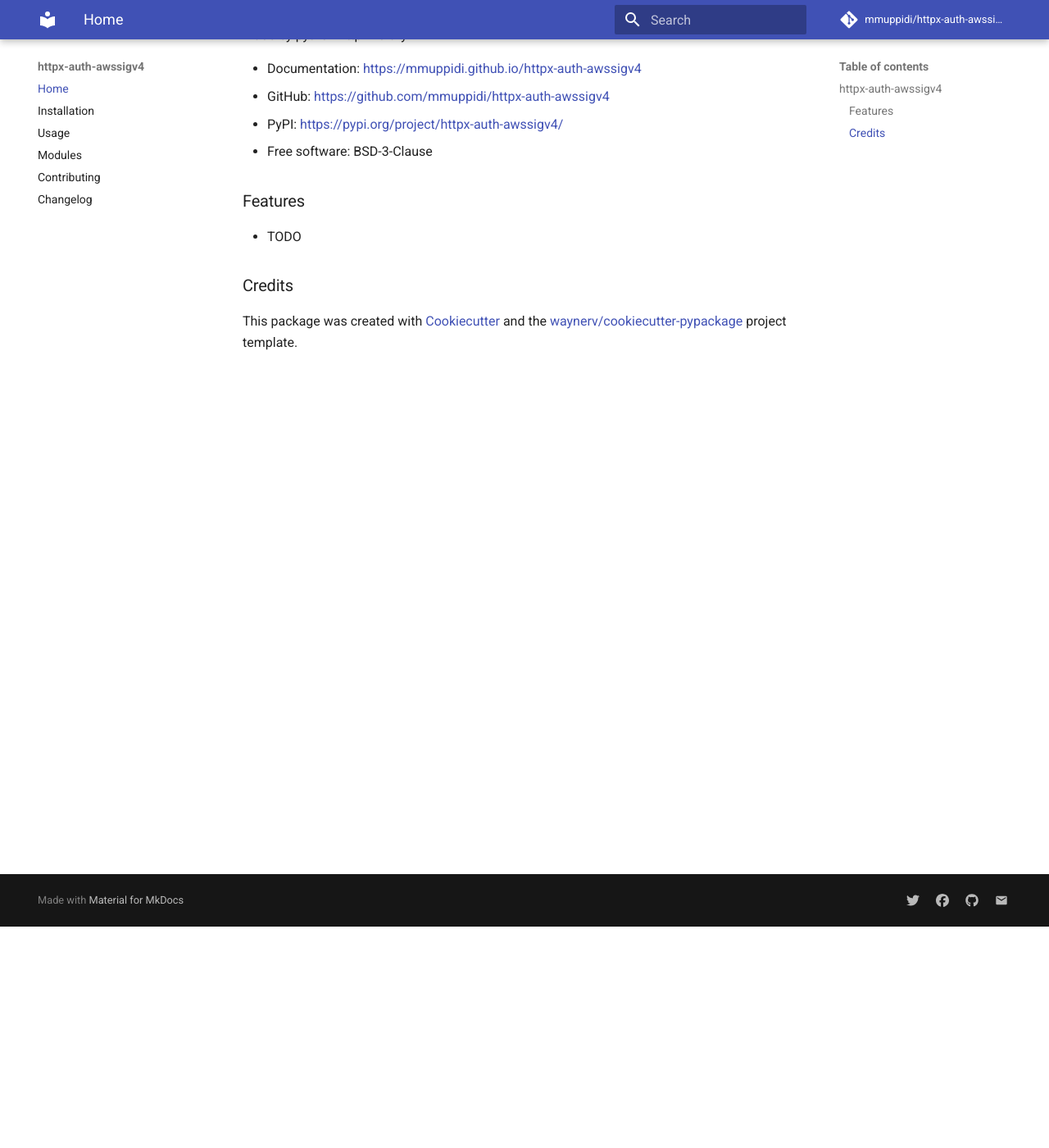
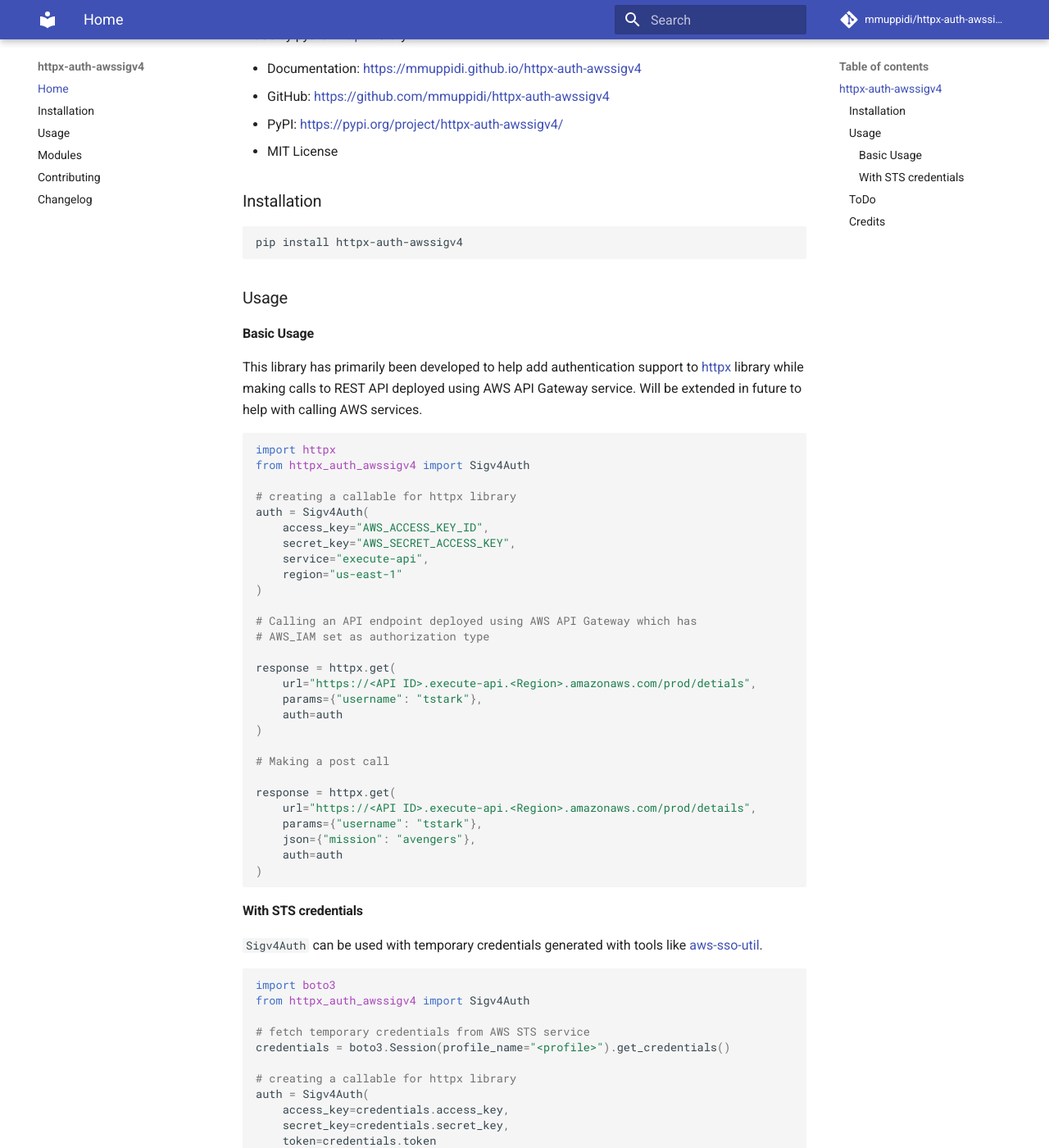
Before and after one commit to mmuppidi/httpx-auth-awssigv4, an MkDocs documentation site: the page built from docs/index.md, in a window 1280 px wide and 1400 px high, scrolled down 270 px. Shown: the whole window at 82% size. Built offline with MkDocs 1.6.1 and Material for MkDocs 9.7.7, drawn with Linux system fonts in a browser that asks for light colours; comment, search, counter and statistics services are not loaded; some of the changed text lies outside the part shown.

Commit message:
Adding inital README and documentation

````diff
--- a/README.md
+++ b/README.md
@@ -4,23 +4,115 @@
 [![pypi](https://img.shields.io/pypi/v/httpx-auth-awssigv4.svg)](https://pypi.org/project/httpx-auth-awssigv4/)
 [![python](https://img.shields.io/pypi/pyversions/httpx-auth-awssigv4.svg)](https://pypi.org/project/httpx-auth-awssigv4/)
 [![Build Status](https://github.com/mmuppidi/httpx-auth-awssigv4/actions/workflows/dev.yml/badge.svg)](https://github.com/mmuppidi/httpx-auth-awssigv4/actions/workflows/dev.yml)
-[![codecov](https://codecov.io/gh/mmuppidi/httpx-auth-awssigv4/branch/main/graphs/badge.svg)](https://codecov.io/github/mmuppidi/httpx-auth-awssigv4)
+[![codecov](https://codecov.io/gh/mmuppidi/httpx-auth-awssigv4/branch/master/graphs/badge.svg)](https://codecov.io/github/mmuppidi/httpx-auth-awssigv4)
 
 
 
-This package provides utilities to add AWS Signature V4 authentication infrormation to calls made by python httpx library
+This package provides utilities to add [AWS Signature V4](https://docs.aws.amazon.com/general/latest/gr/signature-version-4.html) authentication infrormation to calls made by python [httpx](https://www.python-httpx.org/) library.
 
 
 * Documentation: <https://mmuppidi.github.io/httpx-auth-awssigv4>
 * GitHub: <https://github.com/mmuppidi/httpx-auth-awssigv4>
 * PyPI: <https://pypi.org/project/httpx-auth-awssigv4/>
-* Free software: BSD-3-Clause
+* MIT License
 
+## Installation
 
-## Features
+```bash
+pip install httpx-auth-awssigv4
+```
 
-* TODO
+## Usage
+
+### Basic Usage
+
+This library has primarily been developed to help add authentication support to [httpx](https://www.python-httpx.org/) library while making calls to
+REST API deployed using AWS API Gateway service. Will be extended in future to help with calling AWS services.
+
+```python
+import httpx
+from httpx_auth_awssigv4 import Sigv4Auth
+
+# creating a callable for httpx library
+auth = Sigv4Auth(
+    access_key="AWS_ACCESS_KEY_ID",
+    secret_key="AWS_SECRET_ACCESS_KEY",
+    service="execute-api",
+    region="us-east-1"
+)
+
+# Calling an API endpoint deployed using AWS API Gateway which has
+# AWS_IAM set as authorization type
+
+response = httpx.get(
+    url="https://<API ID>.execute-api.<Region>.amazonaws.com/prod/detials",
+    params={"username": "tstark"},
+    auth=auth
+)
+
+# Making a post call
+
+response = httpx.get(
+    url="https://<API ID>.execute-api.<Region>.amazonaws.com/prod/details",
+    params={"username": "tstark"},
+    json={"mission": "avengers"},
+    auth=auth
+)
+```
+
+### With STS credentials
+
+`Sigv4Auth` can be used with temporary credentials generated with tools like [aws-sso-util](https://github.com/benkehoe/aws-sso-util).
+
+```python
+import boto3
+from httpx_auth_awssigv4 import Sigv4Auth
+
+# fetch temporary credentials from AWS STS service
+credentials = boto3.Session(profile_name="<profile>").get_credentials()
+
+# creating a callable for httpx library
+auth = Sigv4Auth(
+    access_key=credentials.access_key,
+    secret_key=credentials.secret_key,
+    token=credentials.token
+    service="execute-api",
+    region="us-east-1"
+)
+
+```
+
+`Sigv4Auth` can also be used with temporary credentials from AWS STS.
+
+```python
+import boto3
+from httpx_auth_awssigv4 import Sigv4Auth
+
+# role with `execute-api` permissions
+ROLE_ARN="arn:aws:iam::<ACCOUNT ID>:role/<ROLE NAME"
+
+# fetch temporary credentials from AWS STS service
+credentials = boto3.client('sts').assume_role(
+    RoleArn=ROLE_ARN,
+    RoleSessionName="httpxcall"
+)["Credentials"]
+
+# creating a callable for httpx library
+auth = Sigv4Auth(
+    access_key=credentials["AccessKeyId"],
+    secret_key=credentials["SecretAccessKey"],
+    token=credentials["SessionToken"]
+    service="execute-api",
+    region="us-east-1"
+)
+
+```
+
+## ToDo
+
+- Add examples on usage along with API backend deployment instructions.
+- Test the library with AWS services and add integration tests.
 
 ## Credits
 
-This package was created with [Cookiecutter](https://github.com/audreyr/cookiecutter) and the [waynerv/cookiecutter-pypackage](https://github.com/waynerv/cookiecutter-pypackage) project template.
+- This package was created with [Cookiecutter](https://github.com/audreyr/cookiecutter) and the [waynerv/cookiecutter-pypackage](https://github.com/waynerv/cookiecutter-pypackage) project template.
--- a/mkdocs.yml
+++ b/mkdocs.yml
@@ -51,7 +51,7 @@
       lang: en
   - mkdocstrings:
       watch:
-        - httpx-auth-awssigv4
+        - httpx_auth_awssigv4
 extra:
   social:
     - icon: fontawesome/brands/twitter
````
Also changed, not shown: pyproject.toml (+5 -2 lines).
